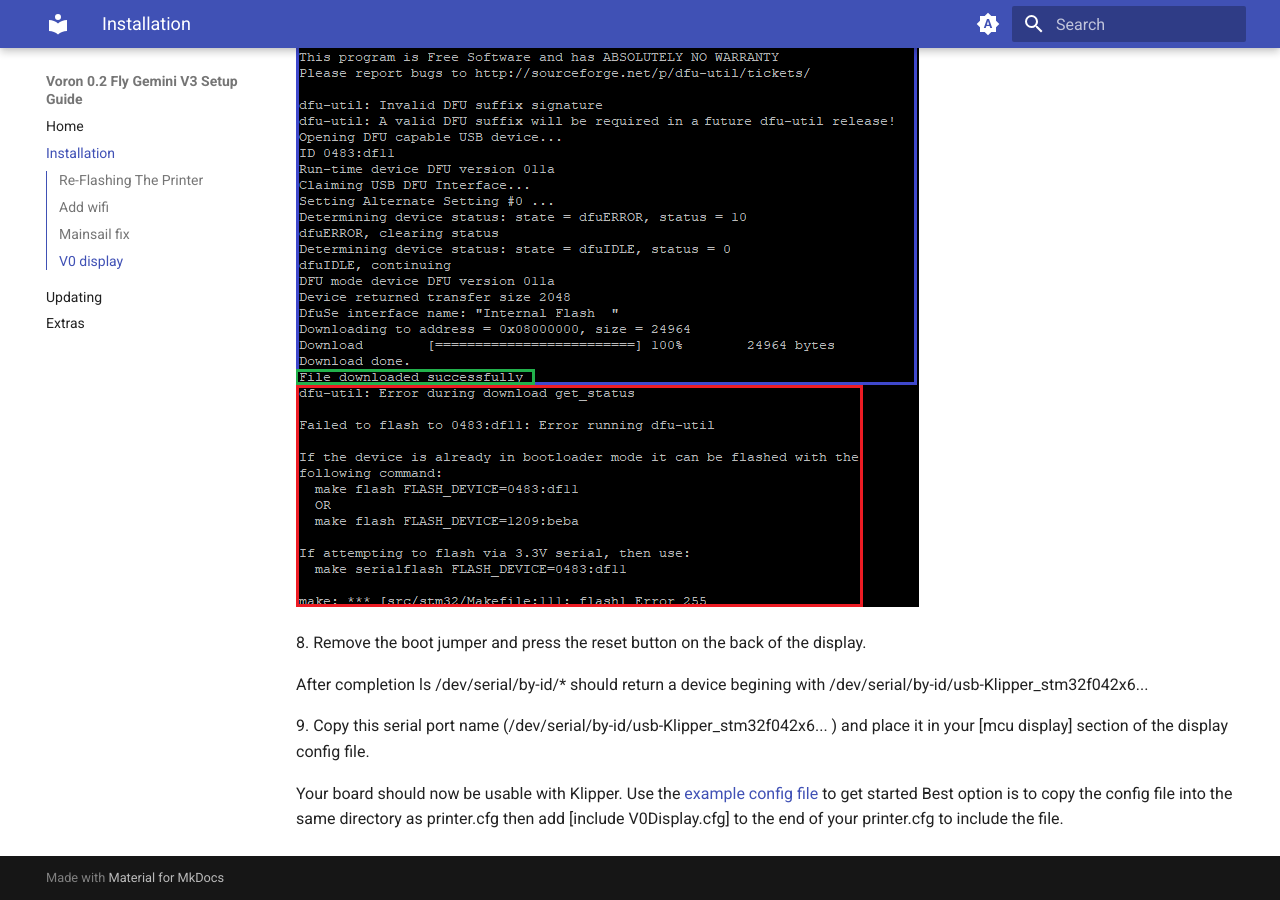
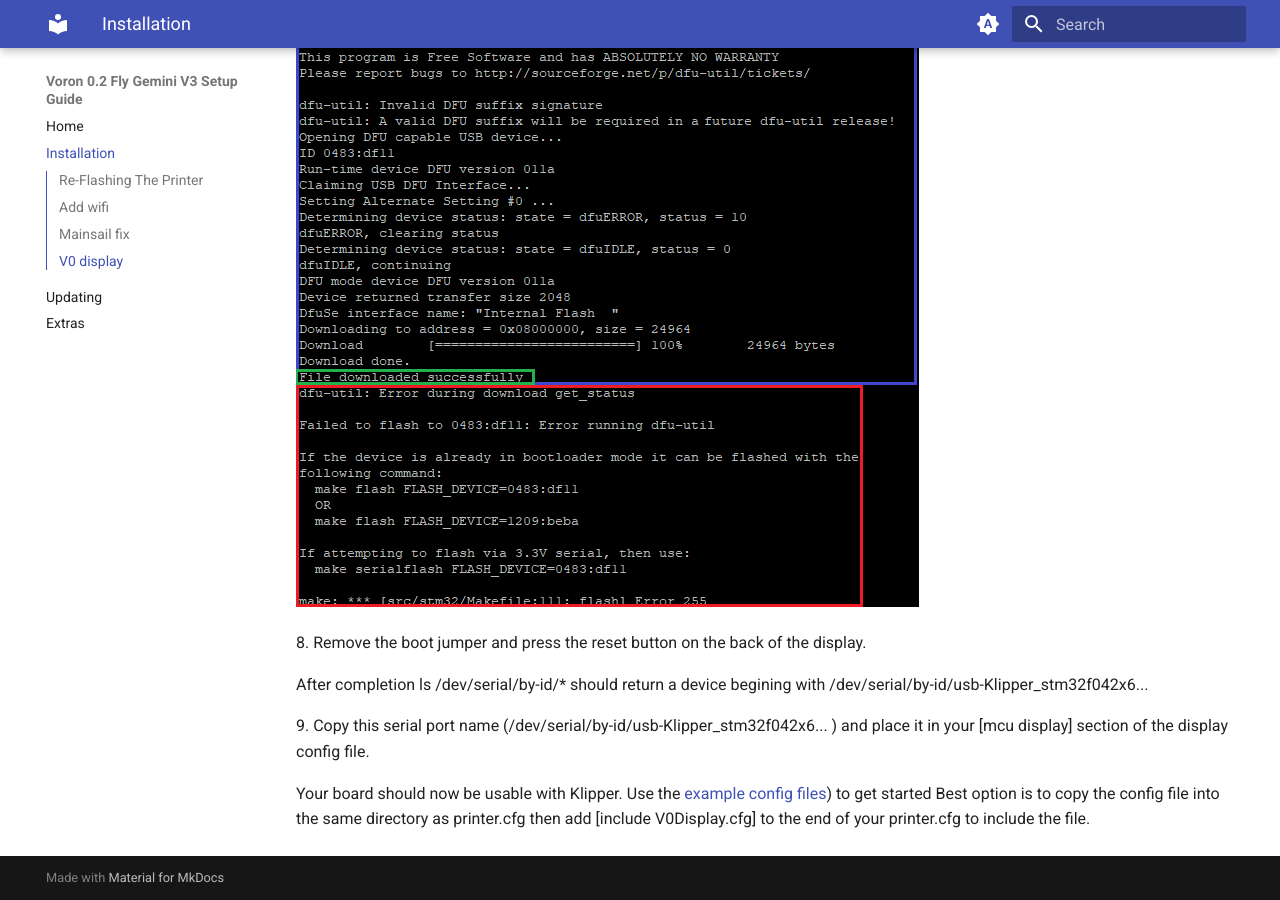
Before and after one commit to Jjarrard/Gemini-V3-Flash-Voron-V0, an MkDocs documentation site: the page built from docs/installation.md, in a window 1280 px wide and 900 px high, scrolled down 9882 px. Built offline with MkDocs 1.6.1 and Material for MkDocs 9.7.7, drawn with Linux system fonts in a browser that asks for light colours; the version menu is left out.

Commit message:
Update installation.md

```diff
--- a/docs/installation.md
+++ b/docs/installation.md
@@ -200,4 +200,4 @@
 
 9\. Copy this serial port name (/dev/serial/by-id/usb-Klipper_stm32f042x6... ) and place it in your [mcu display] section of the display config file.
 
-Your board should now be usable with Klipper. Use the [example config file](https://github.com/Jjarrard/Gemini-V3-Flash-Voron-V0/blob/main/printer.cfg) to get started Best option is to copy the config file into the same directory as printer.cfg then add [include V0Display.cfg] to the end of your printer.cfg to include the file.
+Your board should now be usable with Klipper. Use the [example config files](https://github.com/Jjarrard/Gemini-V3-Flash-Voron-V0/tree/main/Config%20Files)) to get started Best option is to copy the config file into the same directory as printer.cfg then add [include V0Display.cfg] to the end of your printer.cfg to include the file.
```
